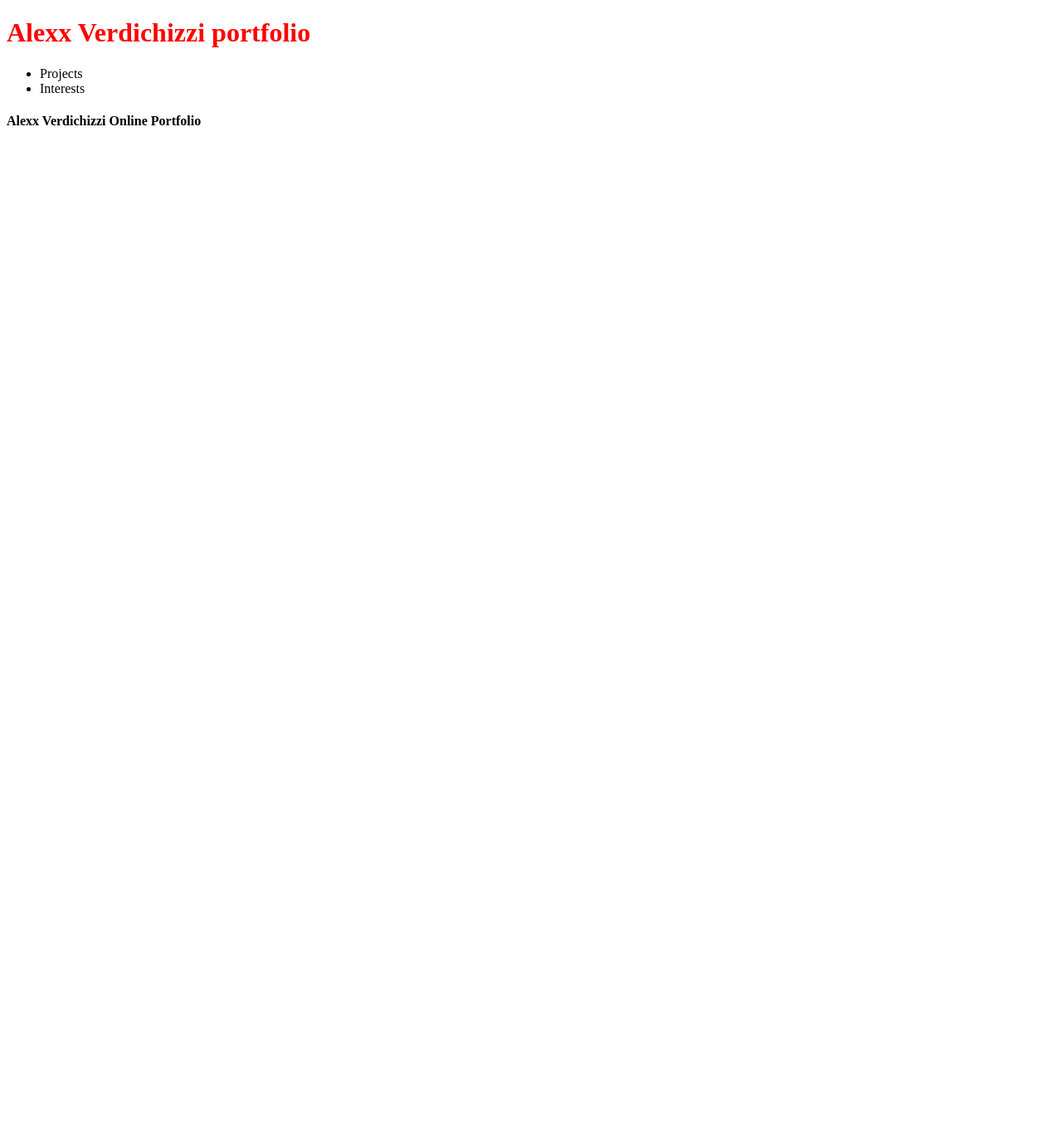
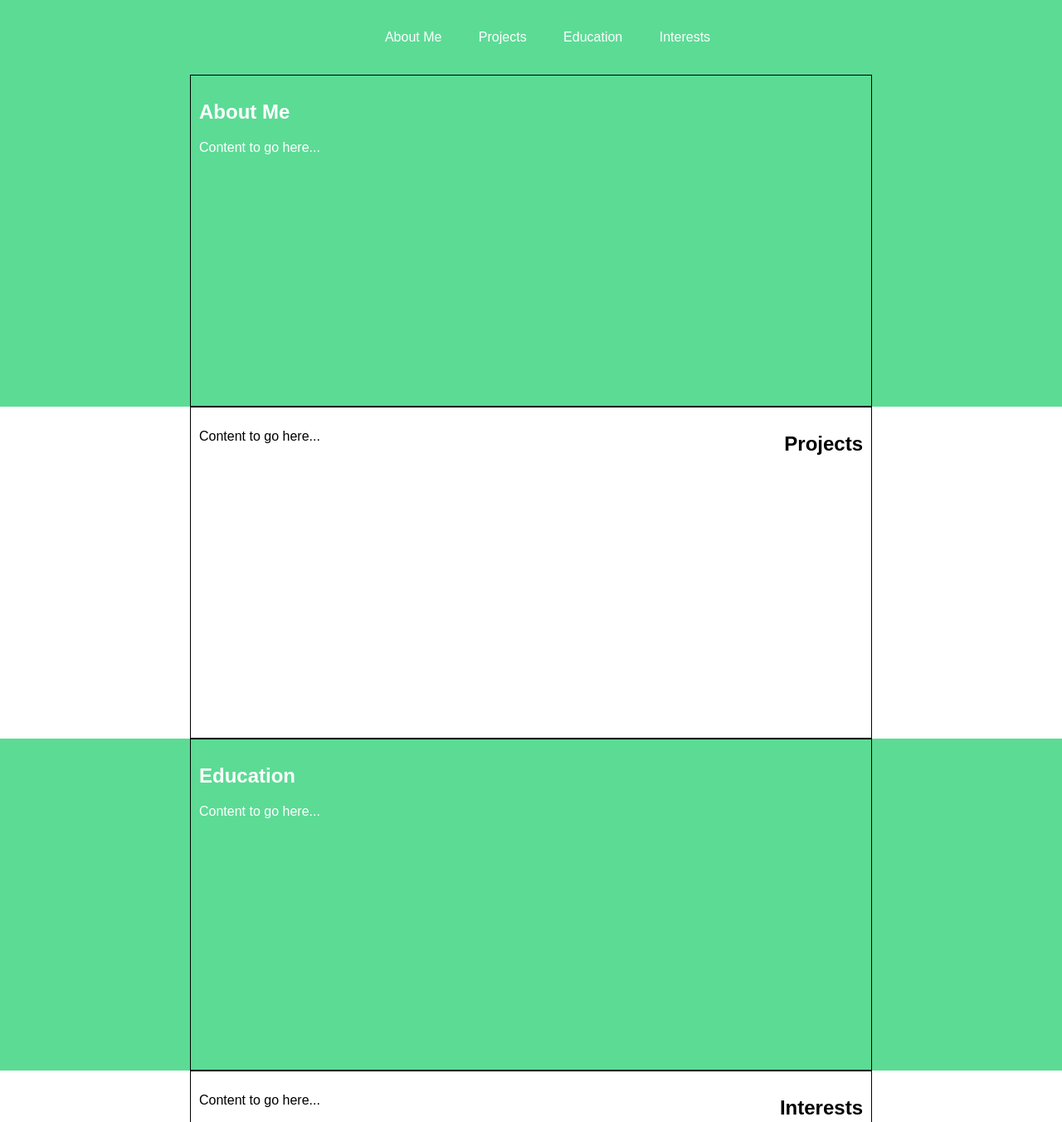
Before and after one commit to alexxverd/alexxverd.github.io, a plain HTML site: page index.html in a window 1280 px wide. Shown: the top 1352 px of the page at 83% size. Before the commit the page ends 800 px from the top, so only its background shows below. Drawn offline with Linux system fonts and the light colour scheme.

Commit message:
index.html update

```diff
--- a/index.html
+++ b/index.html
@@ -2,26 +2,52 @@
 <html>
 <head>
     <link rel="stylesheet" href="styles.css">
-<title>Page Title</title>
+<title>Alexx Verdichizzi Portfolio</title>
 </head>
 <body>
     <header>
-        <h1>Alexx Verdichizzi portfolio</h1>
+        <div class="navigation">
         <ul>
-            <li>Projects</li>
-            <li>Interests</li>
+            <li><a href="#about">About Me</a></li>
+            <li><a href="#projects">Projects</a></li>
+            <li><a href="#education">Education</a></li>
+            <li><a href="#interests">Interests</a></li>
         </ul>
+    </div>
     </header>
 
     <main>
-
+        <div class="container1" id="about">
+            <section>
+                <h2>About Me</h2>
+                <p>Content to go here...</p>
+            </section>
+        </div>
+        <div class="container2" id="projects">
+            <section>
+                <h2>Projects</h2>
+                <p>Content to go here...</p>
+            </section>
+        </div>
+        <div class="container3" id="education">
+            <section>
+                <h2>Education</h2>
+                <p>Content to go here...</p>
+            </section>
+        </div>
+        <div class="container4" id="interests">
+            <section>
+                <h2>Interests</h2>
+                <p>Content to go here...</p>
+            </section>
+        </div>
     </main>
 
-    <footer>
+    <footer class="footer">
         <h4>Alexx Verdichizzi Online Portfolio</h4>
     </footer>
 
 
-
+    <script src="script.js"></script>
 </body>
 </html>
--- a/styles.css
+++ b/styles.css
@@ -1,3 +1,117 @@
-h1{
-color:red;
+/******************************
+            Whole Body
+******************************/
+body{
+    margin: 0;
+    font-family: Arial, Helvetica, sans-serif;
 }
+
+/******************************
+        Navigation Menu
+******************************/
+
+/*Navigation container*/
+.navigation{
+    display:flex;
+    justify-content: center;
+    background-color: #5cdb95
+}
+
+/*Navigation menu ul*/
+.navigation ul{
+    list-style: none;
+}
+
+/*Navigation list elements*/
+.navigation ul li{
+    display: inline-block;
+    margin: 10px;
+    padding: 10px;
+
+}
+
+/*Navigation li a links*/
+.navigation ul li a{
+    text-decoration: none;
+    color:white;
+    font-weight: 20px;
+}
+
+/******************************
+        Main content
+******************************/
+
+/*Main content container 1*/
+.container1{
+    display:flex;
+    justify-content: center;
+    height: 400px;
+    background-color: #5cdb95
+}
+
+.container1 section{
+    border: 1px solid black;
+    width: 800px;
+    padding: 10px;
+    color:white;
+}
+
+/*Main content container 2*/
+.container2{
+    display:flex;
+    justify-content: center;
+    height: 400px;
+}
+
+.container2 section{
+    border: 1px solid black;
+    width: 800px;
+    padding: 10px;
+}
+
+.container2 section h2{
+    float:right;
+}
+
+/*Main content container 3*/
+.container3{
+    display:flex;
+    justify-content: center;
+    height: 400px;
+    background-color: #5cdb95
+}
+
+.container3 section{
+    border: 1px solid black;
+    width: 800px;
+    padding: 10px;
+    color:white;
+}
+
+/*Main content container 4*/
+.container4{
+    display:flex;
+    justify-content: center;
+    height: 400px;
+}
+
+.container4 section{
+    border: 1px solid black;
+    width: 800px;
+    padding: 10px;
+}
+
+.container4 section h2{
+    float: right;
+}
+
+/******************************
+            Footer
+******************************/
+/*Footer*/
+.footer{
+    display: flex;
+    justify-content: center;
+    background-color: #5cdb95;
+    color: white;
+}
```
Also changed, not shown: script.js (added).
